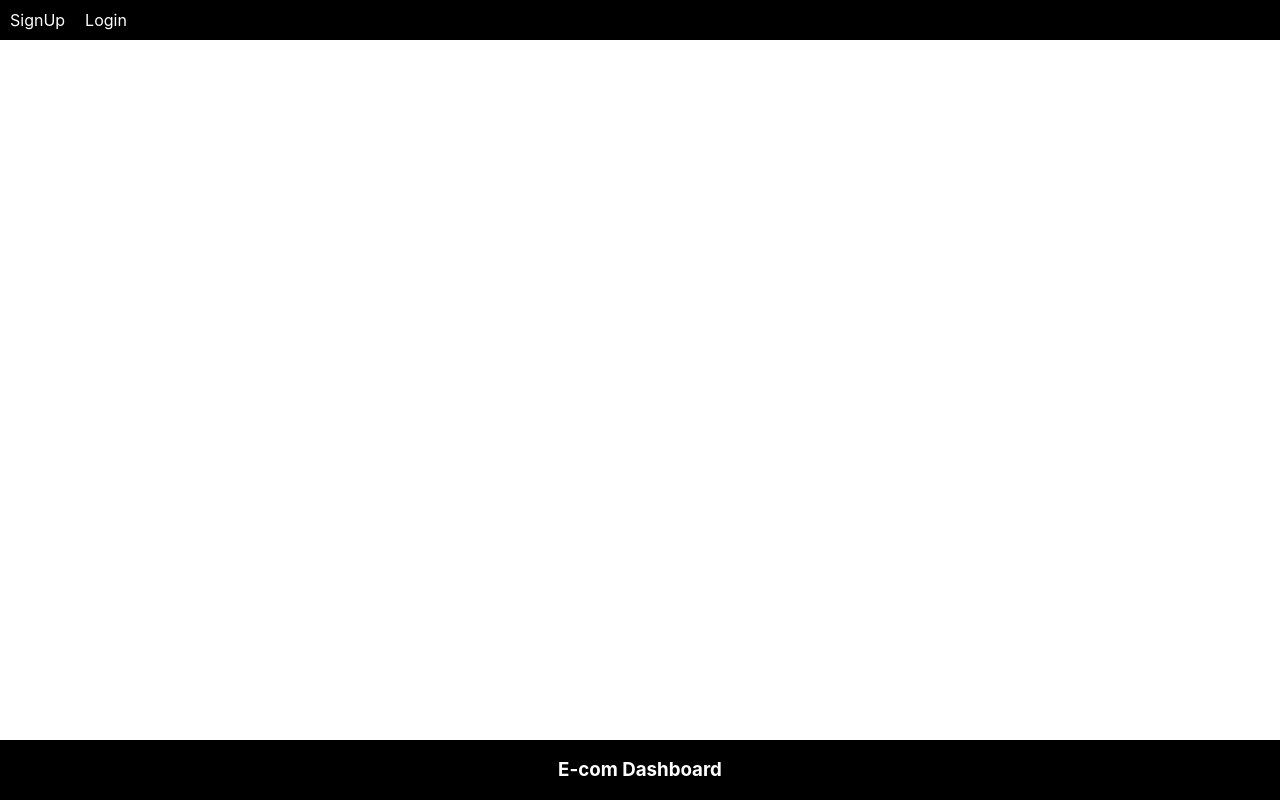
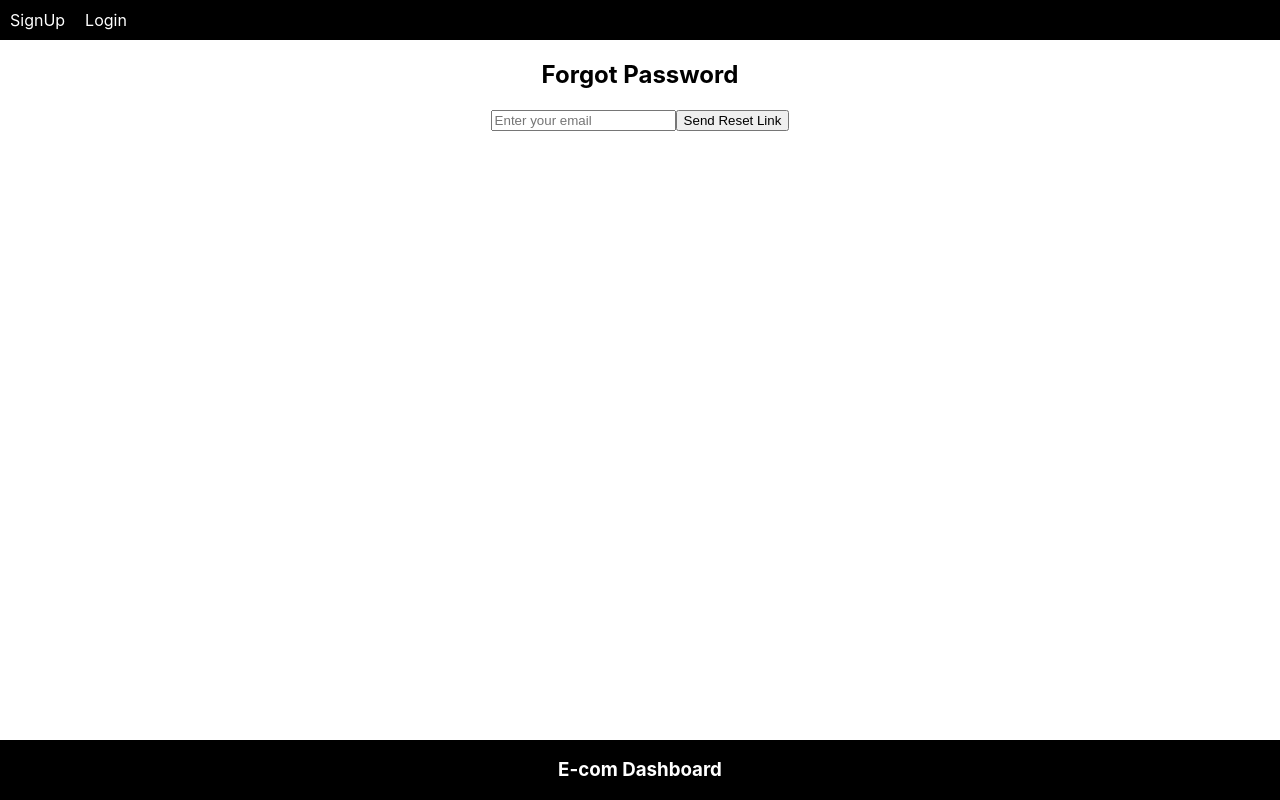
Before and after one commit to lemoravi/react, a React (Create React App) app: page /forgot-password in a window 1280 px wide. Built offline with nearby package versions, Linux system fonts and the light colour scheme.

Commit message:
forget pass api

```diff
--- a/src/App.js
+++ b/src/App.js
@@ -8,6 +8,8 @@ import ProductList from './components/ProductList';
 import PrivateComponent from './components/PrivateComponent';
 import { BrowserRouter ,Routes , Route } from 'react-router-dom';
 import UpdateProduct from './components/UpdateProduct';
+import ForgotPassword from './components/ForgotPassword';
+import ResetPassword from './components/ResetPassword';
 
 function App() {
   return (
@@ -25,6 +27,9 @@ function App() {
 
           <Route path='/signup' element={<SignUp/>}>SignUp</Route>
           <Route path='/login' element={<Login/>}></Route>
+          <Route path="/forgot-password" element={<ForgotPassword />} />
+          <Route path="/reset-password/:token" element={<ResetPassword />} />
+
         </Routes>
         </BrowserRouter>
       </header>
--- a/src/components/AddProduct.js
+++ b/src/components/AddProduct.js
@@ -18,7 +18,7 @@ const AddProduct = () => {
             return;
         }
 
-        let result = await fetch('http://localhost:5002/add-product', {
+        let result = await fetch('https://node-ii6z.onrender.com/add-product', {
             method: 'POST',
             body: JSON.stringify({ name, price, category, userId, company }),
             headers: {
--- /dev/null
+++ b/src/components/ForgotPassword.js
@@ -0,0 +1,28 @@
+// src/components/ForgotPassword.js
+import React, { useState } from 'react';
+
+const ForgotPassword = () => {
+    const [email, setEmail] = useState('');
+    const [message, setMessage] = useState('');
+
+    const handleSubmit = async () => {
+        const result = await fetch('https://node-ii6z.onrender.com/forgot-password', {
+            method: 'POST',
+            headers: { 'Content-Type': 'application/json' },
+            body: JSON.stringify({ email })
+        });
+        const data = await result.json();
+        setMessage(data.message);
+    };
+
+    return (
+        <div className="forgot-password">
+            <h2>Forgot Password</h2>
+            <input type="email" value={email} onChange={(e) => setEmail(e.target.value)} placeholder="Enter your email" />
+            <button onClick={handleSubmit}>Send Reset Link</button>
+            {message && <p>{message}</p>}
+        </div>
+    );
+};
+
+export default ForgotPassword;
--- /dev/null
+++ b/src/components/ResetPassword.js
@@ -0,0 +1,35 @@
+// src/components/ResetPassword.js
+import React, { useState } from 'react';
+import { useParams, useNavigate } from 'react-router-dom';
+
+const ResetPassword = () => {
+    const [password, setPassword] = useState('');
+    const [message, setMessage] = useState('');
+    const { token } = useParams();
+    const navigate = useNavigate();
+
+    const handleReset = async () => {
+        const result = await fetch(`https://node-ii6z.onrender.com/reset-password/${token}`, {
+            method: 'POST',
+            headers: { 'Content-Type': 'application/json' },
+            body: JSON.stringify({ password })
+        });
+        const data = await result.json();
+        setMessage(data.message);
+
+        if (data.message === "Password has been reset successfully") {
+            setTimeout(() => navigate("/login"), 2000);
+        }
+    };
+
+    return (
+        <div className="reset-password">
+            <h2>Reset Password</h2>
+            <input type="password" value={password} onChange={(e) => setPassword(e.target.value)} placeholder="Enter new password" />
+            <button onClick={handleReset}>Reset Password</button>
+            {message && <p>{message}</p>}
+        </div>
+    );
+};
+
+export default ResetPassword;
--- a/src/components/SignUp.js
+++ b/src/components/SignUp.js
@@ -60,9 +60,16 @@ const SignUp = () => {
         onChange={(e) => setPassword(e.target.value)}
         placeholder="Enter password"
       />
-      <button onClick={collectData} className="signupBtn" type="button">
-        Sign Up
-      </button>
+     <button onClick={collectData} className="signupBtn" type="button">
+      Sign Up
+    </button>
+
+    <p style={{ marginTop: '10px' }}>
+      <a href="/forgot-password" style={{ color: '#007bff', textDecoration: 'none' }}>
+        Forgot Password?
+      </a>
+    </p>
+
     </div>
   );
 };
```
